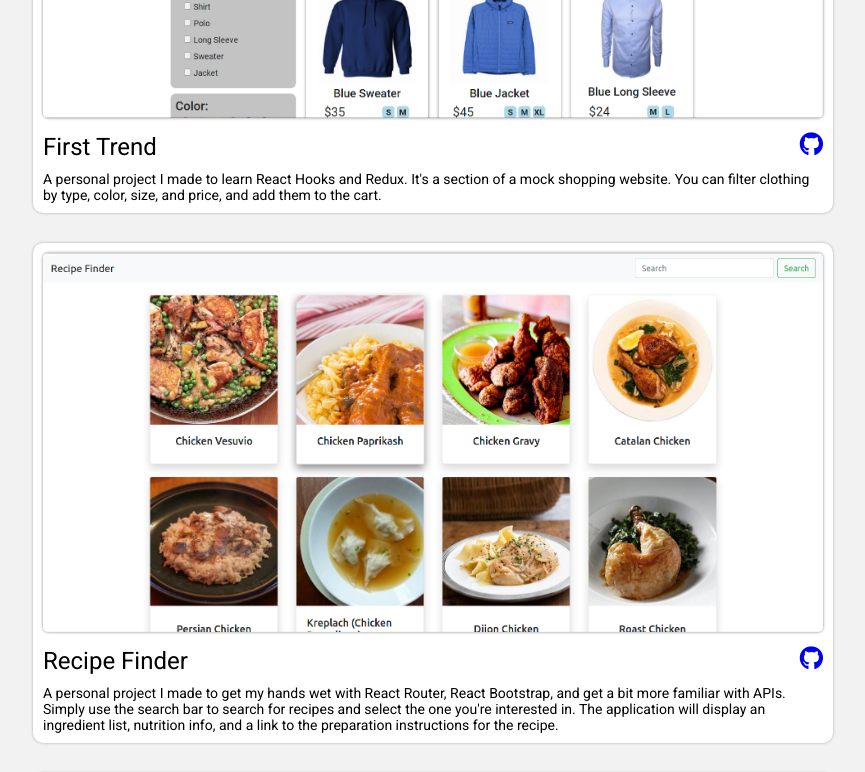
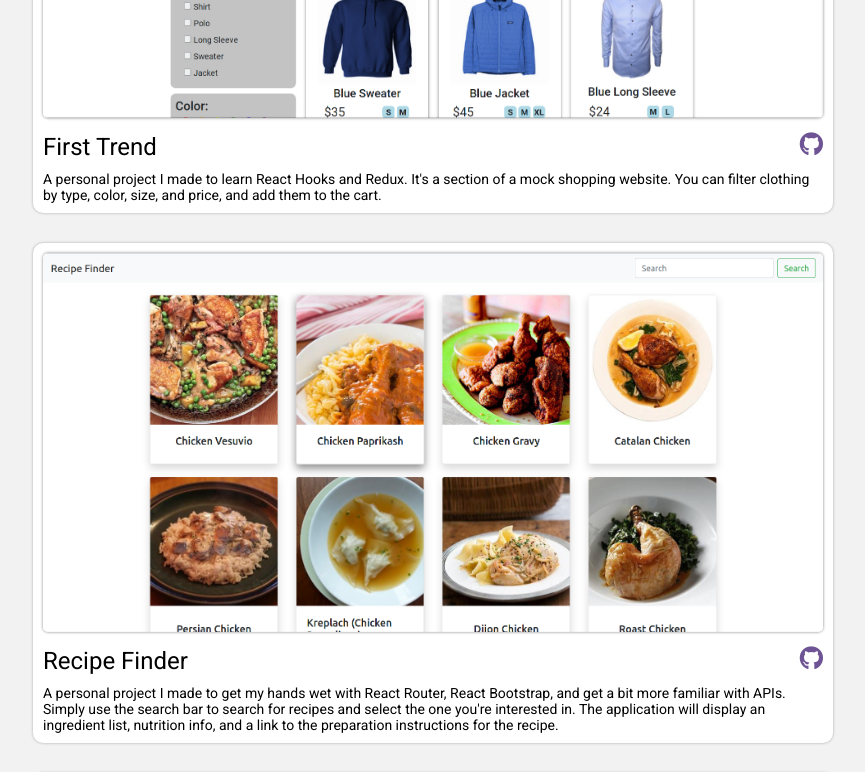
Before and after one commit to ekerik220/portfolio, a React (Create React App) app: page / in a window 1280 px wide. Shown: the part 800-1572 px from the top of the page, without its empty margins (207-1072 px from the left). Built offline with nearby package versions, Linux system fonts and the light colour scheme.

Commit message:
Changed source code link icon color

```diff
--- a/src/styles/_project-tile.scss
+++ b/src/styles/_project-tile.scss
@@ -38,6 +38,7 @@
         }
 
         i {
+            color: #6e5494;
             font-size: 2.4rem;
         }
 
--- a/src/styles/styles.css
+++ b/src/styles/styles.css
@@ -187,6 +187,7 @@
 }
 
 .project-tile .project-tile__title-bar i {
+  color: #6e5494;
   font-size: 2.4rem;
 }
 
```
Also changed, not shown: 1 other file (tests, documents, lock files or other folders).
